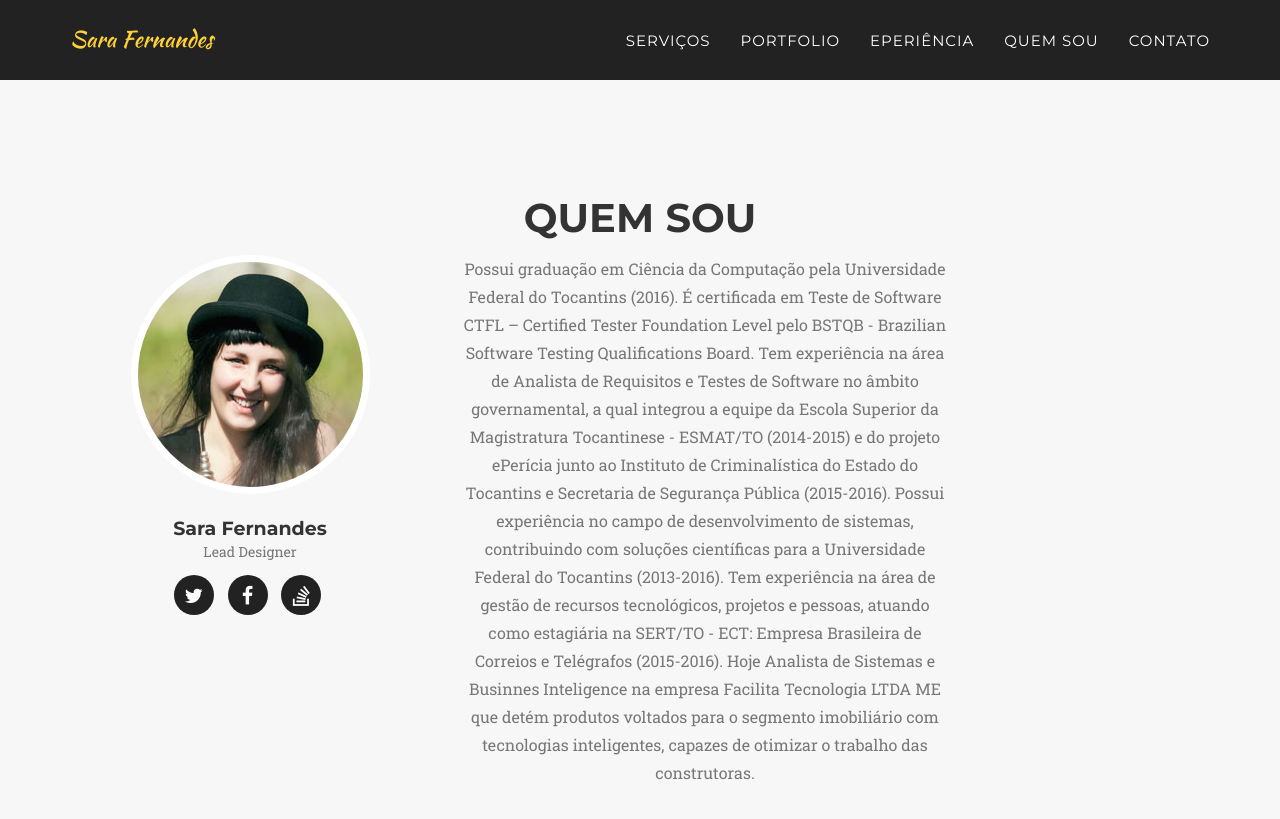
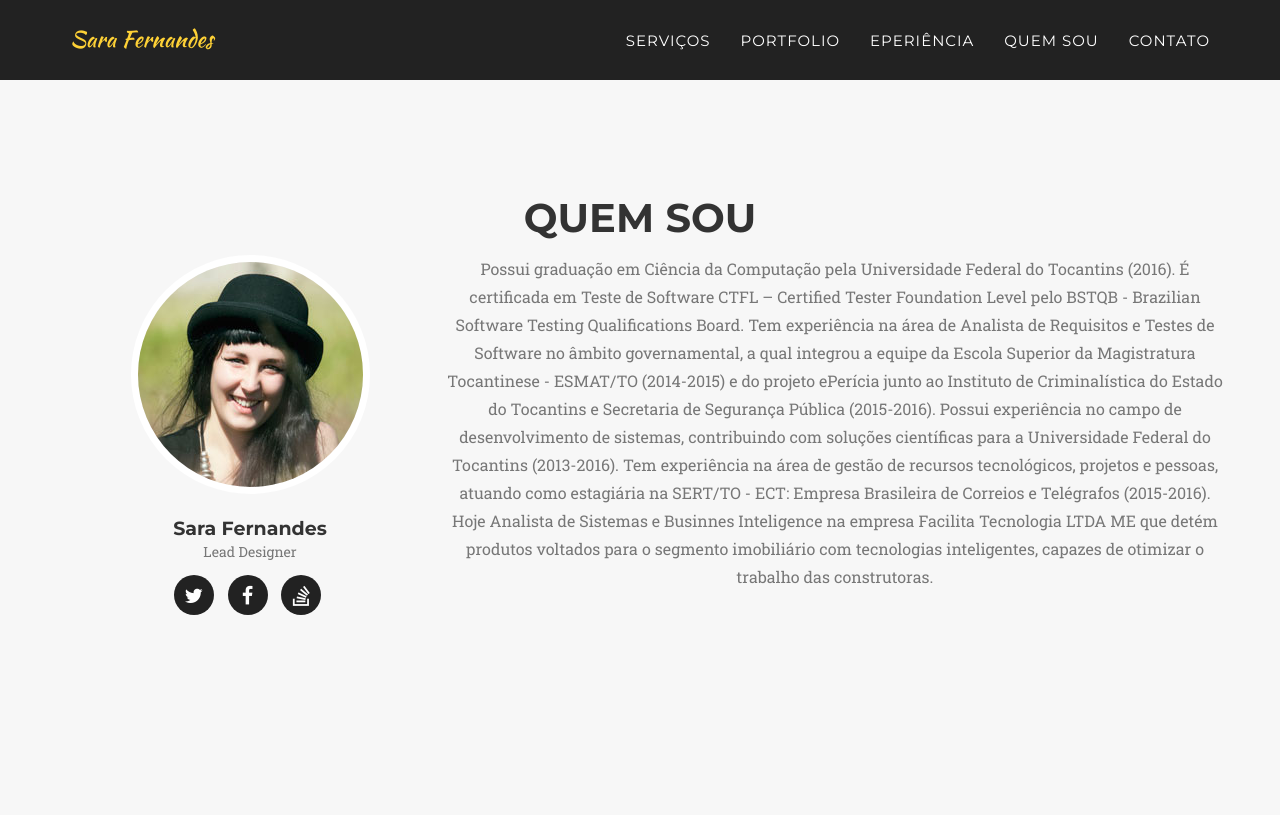
Before and after one commit to SaraFernandes/sarafernandes.github.io, a Jekyll site: the page built from index.html, in a window 1280 px wide and 900 px high, scrolled down 712 px. Shown: the top 819 px of the window. Built offline with Jekyll 4.4.1, drawn with Linux system fonts in a browser that asks for light colours; some web fonts are replaced.

Commit message:
Update team.html

```diff
--- a/_includes/team.html
+++ b/_includes/team.html
@@ -29,7 +29,7 @@
                 {% endfor %}
                 <div class="col-md-8">
                    <div class="row">
-                        <div class="col-lg-8 text-center">
+                        <div class="text-center">
                             <p class="large text-muted">Possui graduação em Ciência da Computação pela Universidade Federal do Tocantins (2016). É certificada em Teste de Software CTFL – Certified Tester Foundation Level pelo BSTQB - Brazilian Software Testing Qualifications Board. Tem experiência na área de Analista de Requisitos e Testes de Software no âmbito governamental, a qual integrou a equipe da Escola Superior da Magistratura Tocantinese - ESMAT/TO (2014-2015) e do projeto ePerícia junto ao Instituto de Criminalística do Estado do Tocantins e Secretaria de Segurança Pública (2015-2016). Possui experiência no campo de desenvolvimento de sistemas, contribuindo com soluções científicas para a Universidade Federal do Tocantins (2013-2016). Tem experiência na área de gestão de recursos tecnológicos, projetos e pessoas, atuando como estagiária na SERT/TO - ECT: Empresa Brasileira de Correios e Telégrafos (2015-2016). Hoje Analista de Sistemas e Businnes Inteligence na empresa Facilita Tecnologia LTDA ME que detém produtos voltados para o segmento imobiliário com tecnologias inteligentes, capazes de otimizar o trabalho das construtoras.</p>
                         </div>
                    </div>
```
